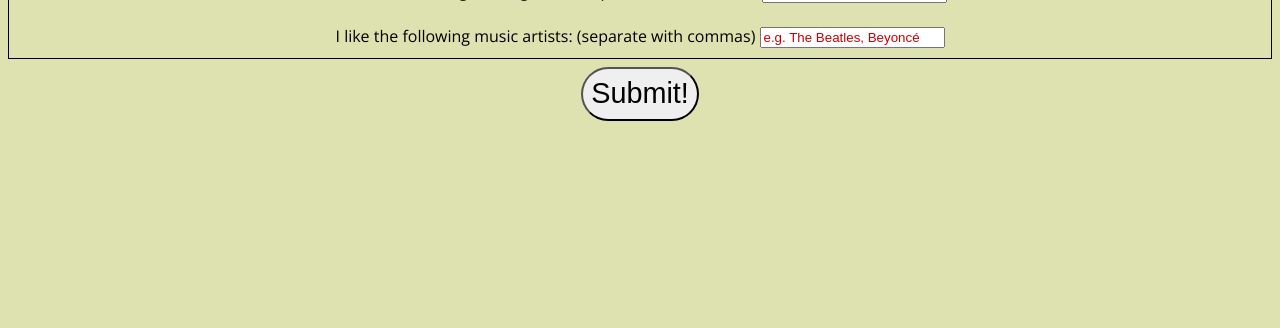
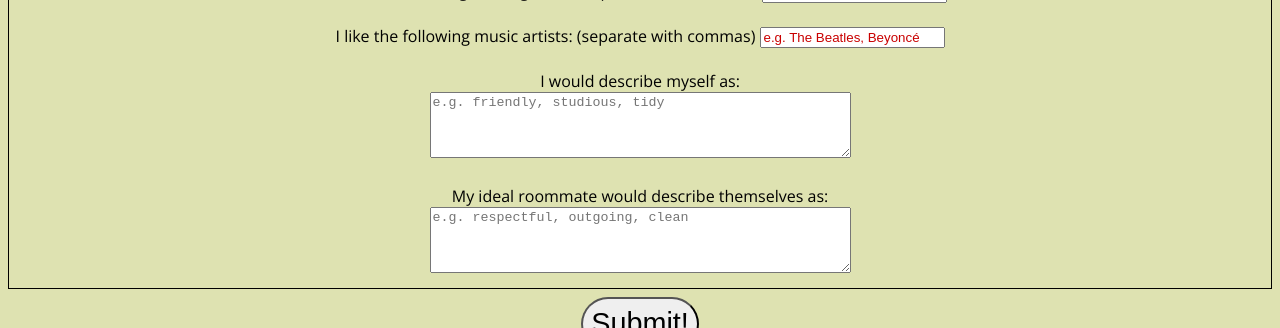
Before and after one commit to Sveltduck/durhack-25, a SvelteKit app in the folder frontend/: page / in a window 1280 px wide. Shown: the part 755-1083 px from the top of the page. Before the commit the page ends 876 px from the top, so only its background shows below. Built offline with nearby package versions, Linux system fonts and the light colour scheme; a web font is replaced by a local one.

Commit message:
Added personal description text areas

```diff
--- a/frontend/src/routes/+page.svelte
+++ b/frontend/src/routes/+page.svelte
@@ -137,6 +137,20 @@
             I like the following music artists: (separate with commas)
             <input type="text" name="music-artists" placeholder="e.g. The Beatles, Beyoncé" />
         </label>
+        <br>
+
+        <label>
+            I would describe myself as:
+            <br>
+            <textarea name="self-description" rows="4" cols="50" placeholder="e.g. friendly, studious, tidy"></textarea>
+        </label>
+        <br>
+
+        <label>
+            My ideal roommate would describe themselves as:
+            <br>
+            <textarea name="ideal-roommate-description" rows="4" cols="50" placeholder="e.g. respectful, outgoing, clean"></textarea>
+        </label>
     </fieldset>
 
     <button type="submit">Submit!</button>
```
